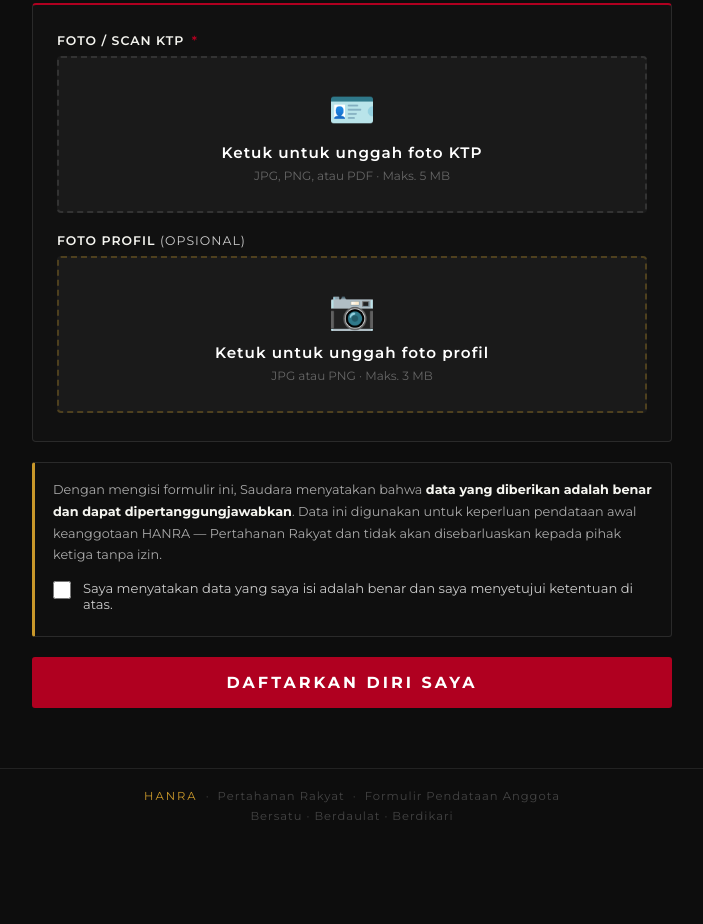
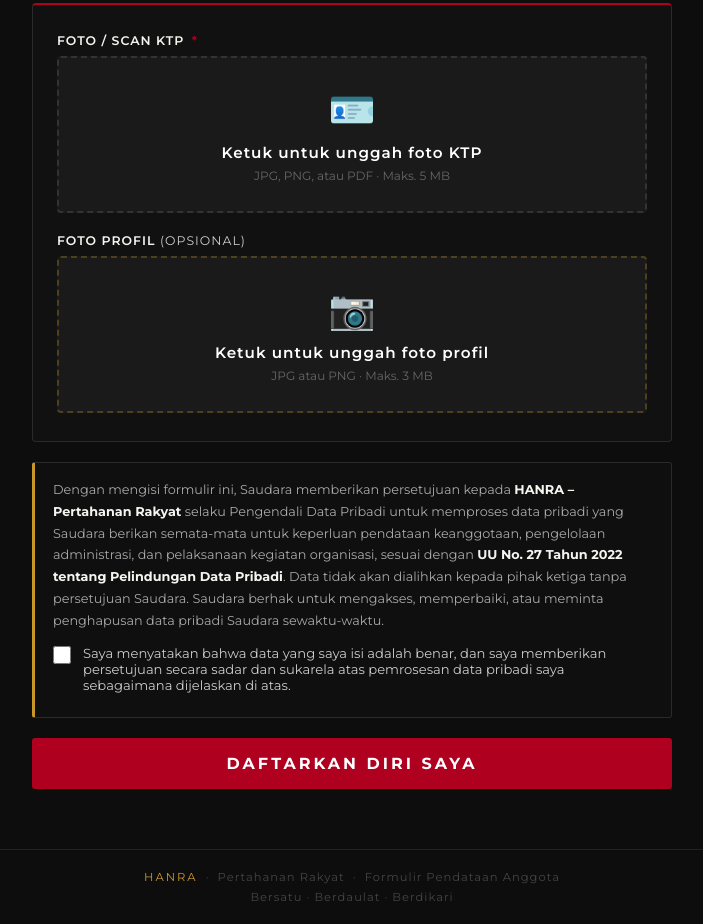
Before and after one commit to AndiFauzanMattalitti/hanra-form, a plain HTML site: page index.html in a window 1280 px wide. Shown: the part 1661-2585 px from the top of the page, without its empty margins (288-991 px from the left). Before the commit the page ends 2504 px from the top, so only its background shows below. Drawn offline with Linux system fonts and the light colour scheme.

Commit message:
Update index.html

```diff
--- a/index.html
+++ b/index.html
@@ -688,10 +688,10 @@
 
     <!-- PERNYATAAN -->
     <div class="pernyataan-box">
-      <p>Dengan mengisi formulir ini, Saudara menyatakan bahwa <strong>data yang diberikan adalah benar dan dapat dipertanggungjawabkan</strong>. Data ini digunakan untuk keperluan pendataan awal keanggotaan HANRA — Pertahanan Rakyat dan tidak akan disebarluaskan kepada pihak ketiga tanpa izin.</p>
+      <p>Dengan mengisi formulir ini, Saudara memberikan persetujuan kepada <strong>HANRA – Pertahanan Rakyat</strong> selaku Pengendali Data Pribadi untuk memproses data pribadi yang Saudara berikan semata-mata untuk keperluan pendataan keanggotaan, pengelolaan administrasi, dan pelaksanaan kegiatan organisasi, sesuai dengan <strong>UU No. 27 Tahun 2022 tentang Pelindungan Data Pribadi</strong>. Data tidak akan dialihkan kepada pihak ketiga tanpa persetujuan Saudara. Saudara berhak untuk mengakses, memperbaiki, atau meminta penghapusan data pribadi Saudara sewaktu-waktu.</p>
       <div class="checkbox-row">
         <input type="checkbox" id="persetujuan" required>
-        <label for="persetujuan">Saya menyatakan data yang saya isi adalah benar dan saya menyetujui ketentuan di atas.</label>
+        <label for="persetujuan">Saya menyatakan bahwa data yang saya isi adalah benar, dan saya memberikan persetujuan secara sadar dan sukarela atas pemrosesan data pribadi saya sebagaimana dijelaskan di atas.</label>
       </div>
       <div class="error-msg" id="err-persetujuan">Pernyataan persetujuan wajib dicentang.</div>
     </div>
```
